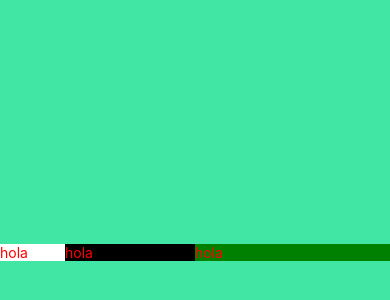
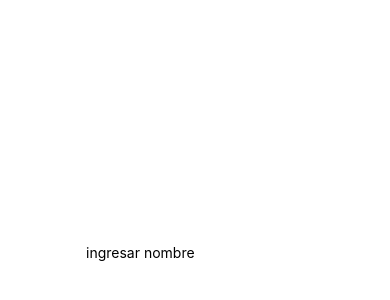
Before and after one commit to adrian1426/ReactNativeSinFronteras, a React Native app: screen / in a window 390 px wide. Shown: the part 170-470 px from the top of the page. Built offline with nearby package versions, Linux system fonts and the light colour scheme.

Commit message:
TextInput

```diff
--- a/App.js
+++ b/App.js
@@ -1,56 +1,37 @@
 import React from 'react';
-import { StyleSheet, Text, View } from 'react-native';
+import { StyleSheet, View,TextInput, Text } from 'react-native';
 
-class Texto extends React.Component{
+export default class App extends React.Component {
 
-  state={
-    titulo:"hola chicos"
-  }
+  state ={}
 
-  handlePress = () =>{
+  handleCahnge = (texto) =>{
     this.setState({
-      titulo:'hola amigos!!!.'
+      texto
     });
   }
-
-  render(){
-    const {titulo} = this.state;
-    return(
-      <Text onPress={this.handlePress}>{titulo}</Text>
-    );
-  }
-}
-
-export default function App() {
+render(){
+  const {texto} = this.state;
   return (
     <View style={styles.container}>
-      <Text style={styles.texto}>hola</Text>
-      <Text style={styles.texto2}>hola</Text>
-      <Text style={styles.texto3}>hola</Text>
+
+      <TextInput
+        onChangeText={this.handleCahnge}
+        placeholder="ingresar nombre"
+      />
+
+      <Text>{texto && `Mi nombre es: ${texto}`}</Text>
+
     </View>
   );
 }
+}
 
 const styles = StyleSheet.create({
-  texto:{
-    flex:1,
-    color:'red',
-    backgroundColor:'white'
-  },
-  texto2:{
-    flex:2,
-    color:'red',
-    backgroundColor:'black'
-  },
-  texto3:{
-    flex:3,
-    color:'red',
-    backgroundColor:'green'
-  },
   container: {
     flex: 1,
-    flexDirection:'row',
-    backgroundColor: '#42e6a4',
+    flexDirection:'column',
+    backgroundColor: '#fff',
     alignItems: 'center',
     justifyContent: 'center',
   },
```
